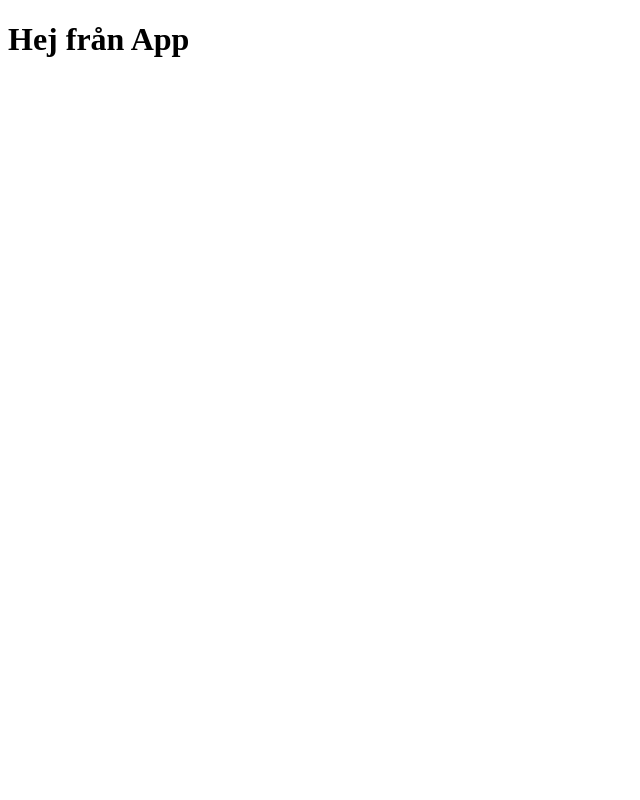
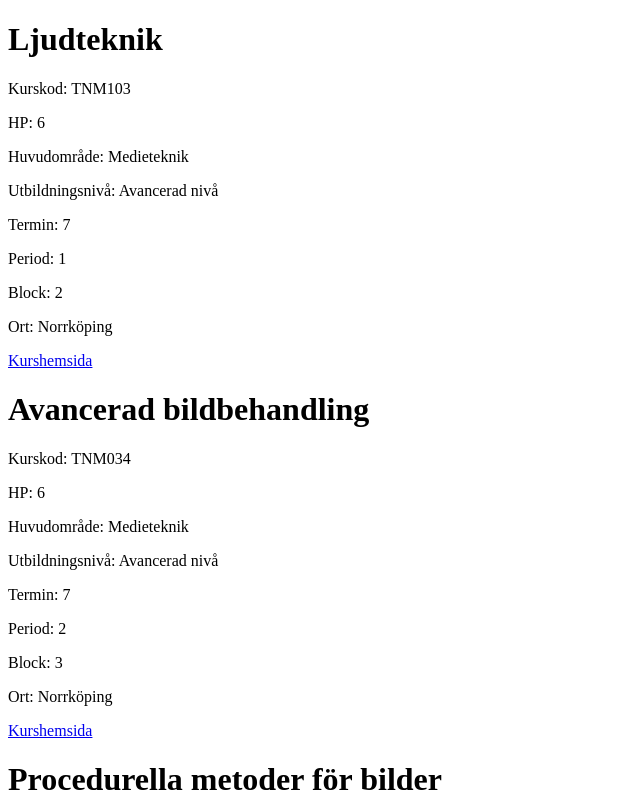
Before and after one commit to jronnefalk/lithe_val, a React (Create React App) app: page / in a window 1280 px wide. Shown: the top 800 px of the page, without its empty margins (0-640 px from the left). Built offline with nearby package versions, Linux system fonts and the light colour scheme.

Commit message:
Update App.js
uppdaterat App.js så att den importerar .json och printar all dess data

```diff
--- a/src/App.js
+++ b/src/App.js
@@ -1,9 +1,23 @@
 import React from "react";
+import kurser from "./webscraping/database.json";
 
 function App() {
   return (
     <div className="App">
-      <h1>Hej från App</h1>
+      {kurser.map((kurs) => (
+        <>
+          <h1>{kurs.kursnamn}</h1>
+          <p>Kurskod: {kurs.kurskod}</p>
+          <p>HP: {kurs.hp}</p>
+          <p>Huvudområde: {kurs.huvudomrade[0]}</p>
+          <p>Utbildningsnivå: {kurs.utbildningsniva}</p>
+          <p>Termin: {kurs.termin}</p>
+          <p>Period: {kurs.period[0]}</p>
+          <p>Block: {kurs.block[0]}</p>
+          <p>Ort: {kurs.ort}</p>
+          <a href={kurs.url}>Kurshemsida</a>
+        </>
+      ))}
     </div>
   );
 }
```
